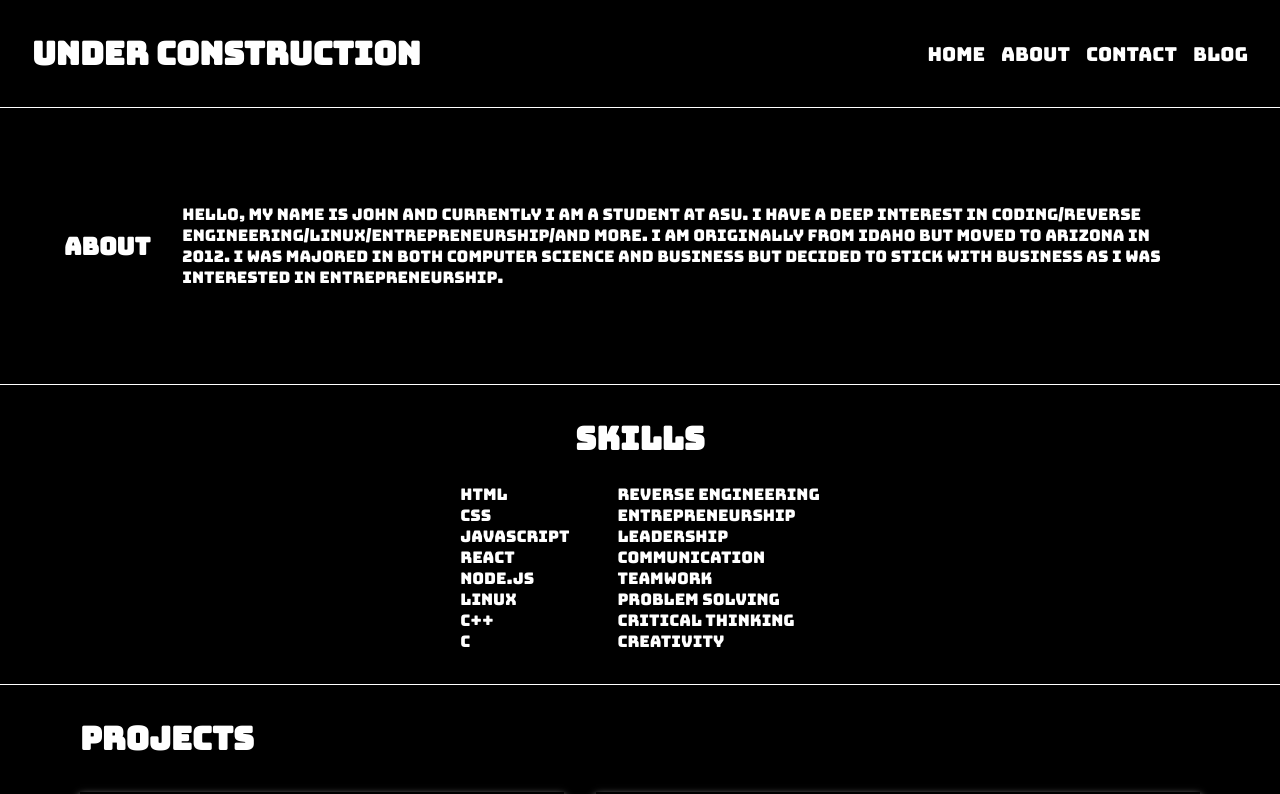
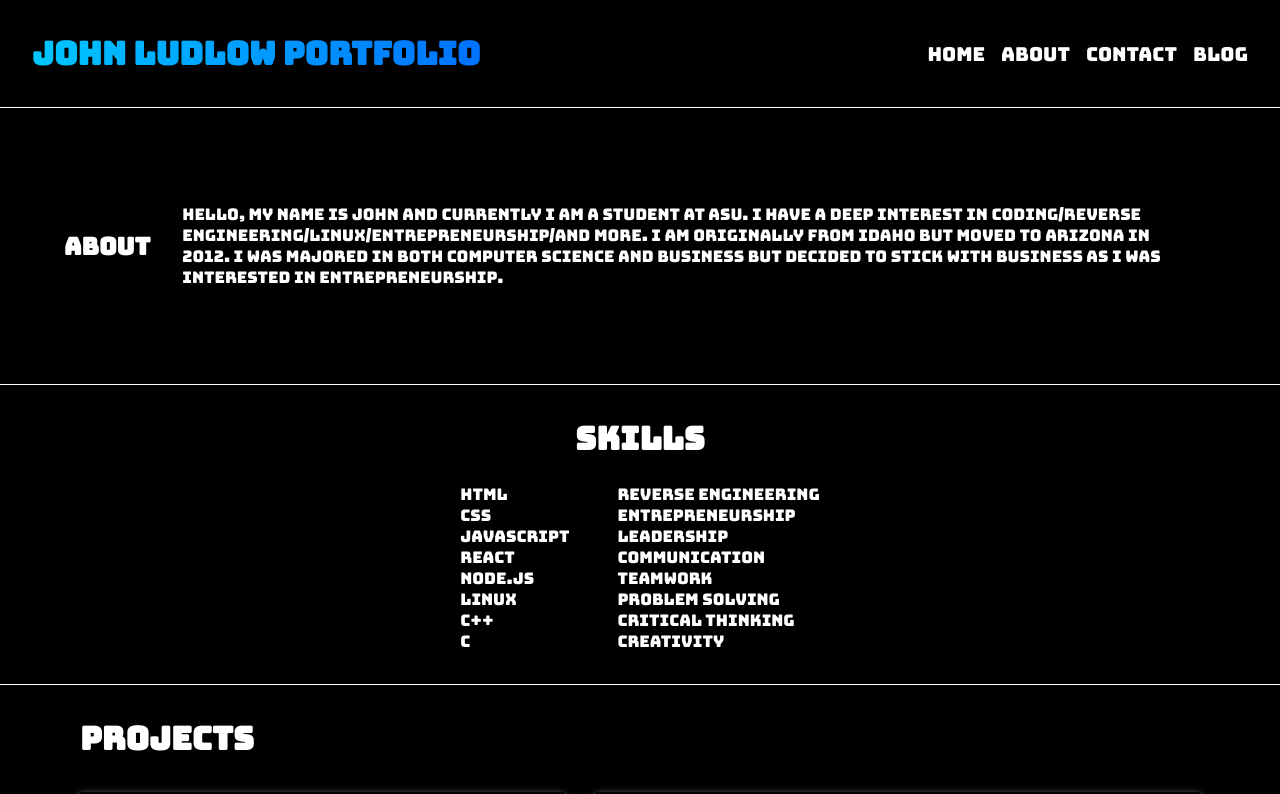
Before and after one commit to Einvy/react-portfolio, a React (Create React App) app: page / in a window 1280 px wide. Shown: the top 794 px of the page. Built offline with nearby package versions, Linux system fonts and the light colour scheme; a web font is replaced by a local one.

Commit message:
Changed main parts of the functions

```diff
--- a/src/Components/App.jsx
+++ b/src/Components/App.jsx
@@ -7,7 +7,7 @@ import Projects from "./Projects";
 function App() {
   return (
     <div>
-      <Header title="Under Construction" />
+      <Header title="John Ludlow Portfolio" />
       <Body />
       <Skills />
       <Projects />
--- a/src/styles.css
+++ b/src/styles.css
@@ -12,6 +12,7 @@ body {
 
 h1 {
   color: white;
+  /* text-fill-color: transparent; */
 }
 
 li {
@@ -33,6 +34,12 @@ header {
   border-bottom: 1px solid white;
 }
 
+header h1 {
+  background: linear-gradient(90deg, #00c6ff, #0072ff);
+  -webkit-background-clip: text;
+  -webkit-text-fill-color: transparent;
+  background-clip: text;
+}
 header nav {
   display: flex;
   gap: 1rem;
```
